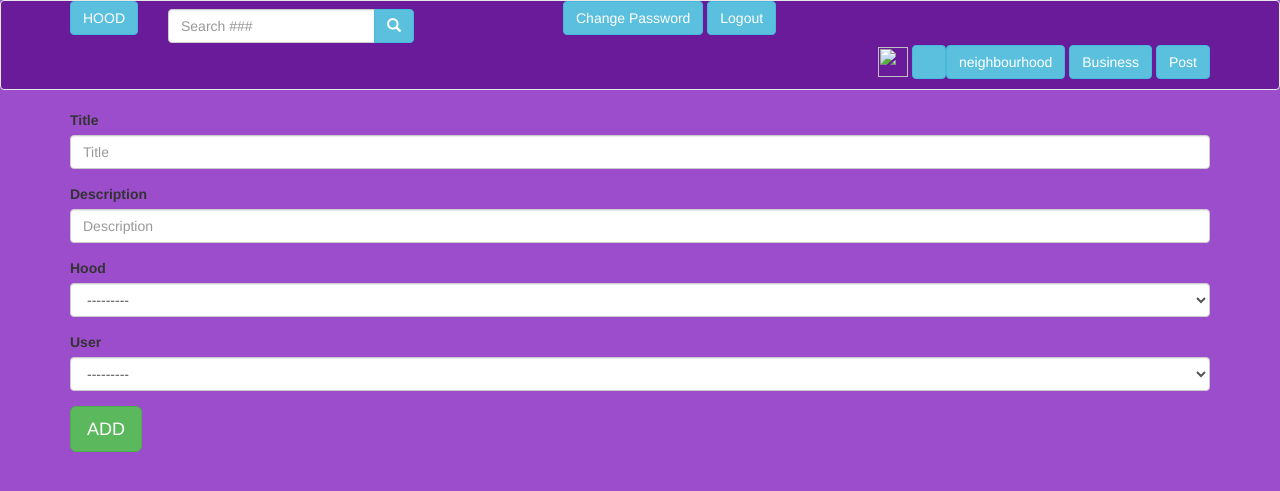
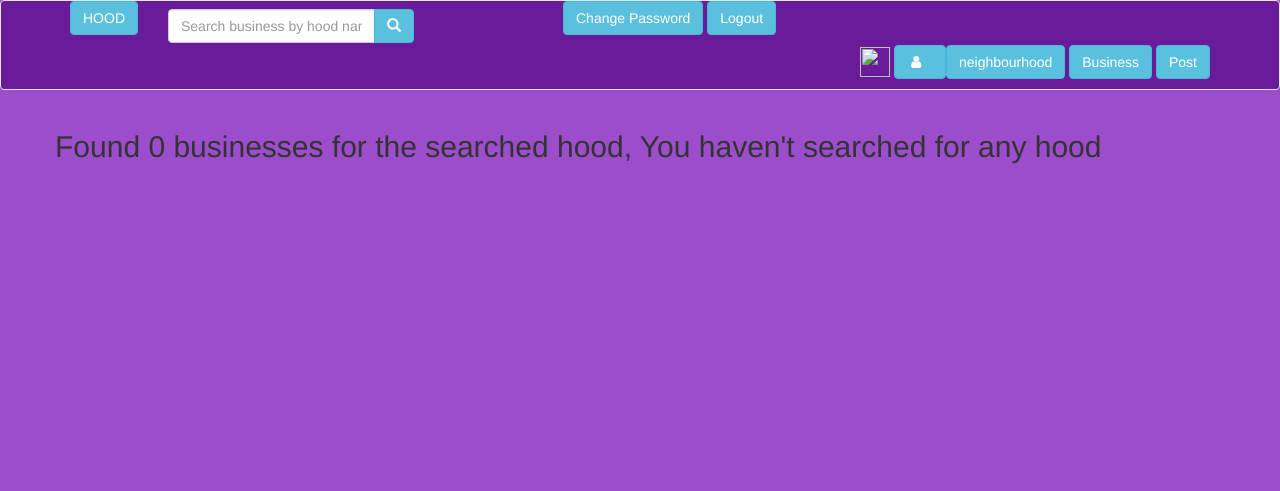
Before and after one commit to mangowilliam/yourhood, a Django app: page /search/post in a window 1280 px wide. Shown: the top 491 px of the page. Run offline with Django 3.2, Linux system fonts and the light colour scheme; the visitor is signed in with stand-in values (Sample User, id 1); data comes from the database, SQL or seed files in the repository; data that the repository does not hold is empty; some libraries are stand-ins or nearby versions.

Commit message:
added search function,url and template

```diff
--- a/hoodapp/models.py
+++ b/hoodapp/models.py
@@ -66,7 +66,10 @@ class Business(models.Model):
     def filter_by_hood(cls,hood_name):
         business = Business.objects.filter(hood=hood_name)
         return business
-
+    @classmethod
+    def search_business(cls, names):
+        business = cls.objects.filter(hood__name__icontains=names)
+        return business
 class Post(models.Model):
     title = models.CharField(max_length = 20)
     description = models.CharField(max_length = 300)
--- a/hoodapp/templates/navbar.html
+++ b/hoodapp/templates/navbar.html
@@ -27,10 +27,10 @@
 
       <div class='navbar-collapse collapse '>
         <div class="col-sm-4 col-md-4 " id="search">
-          <form class="navbar-form" role="search" action="">
+          <form class="navbar-form" role="search" action="{%url 'find'%}">
 
             <div class="input-group">
-              <input type="text" class="form-control" placeholder="Search ###" name="projects">
+              <input type="text" class="form-control" placeholder="Search business by hood name" name="business">
               <div class="input-group-btn">
                 <button class="btn btn-info" type="submit"><i class="glyphicon glyphicon-search"></i></button>
               </div>
--- /dev/null
+++ b/hoodapp/templates/search.html
@@ -0,0 +1,39 @@
+  {%extends 'base.html'%} {% load bootstrap3 %}
+  {%load crispy_forms_tags%}
+  {% block content %}
+  <div class="container">
+
+      <div class="row">
+          {% if businesses%}
+          <h2>Found {{ businesses|length }} business(s) of searched hood; {{message}}</h2>
+          {% else %}
+          <h2> Found 0 businesses for the searched hood, {{message}}</h2>
+          {% endif %}
+
+      </div>
+
+      <div class="row">
+
+          {% if businesses %}
+          {% for businesses in businesses %}
+
+          <div class="col-xs-12 col-sm-12 col-md-6 col-lg-4">
+
+              <div class="card bg-primary">
+                  <h4 class="card-title">{{businesses.name}}</h4>
+                  <img class="card-img-top" src="{{ businesses.image.url }}" height="250px" width="350px"
+                      alt="Card image cap">
+                  <div class="card-img-overlay">
+                      <p class="card-text"><i class="far fa-clock pr-2"></i>{{businesses.pub_date}}</p>
+                  </div>
+              </div>
+
+
+          </div>
+
+          {% endfor %}
+          {% endif %}
+      </div>
+  </div>
+
+  {% endblock %}
--- a/hoodapp/urls.py
+++ b/hoodapp/urls.py
@@ -7,12 +7,14 @@ from django.conf.urls.static import static
 urlpatterns = [
     url('^$', views.hood,name='hood'),
     url(r'register',views.register,name= 'signup'),
+    url(r'^search/', views.search_business, name = 'find'),
     url(r'^business',views.add_business, name = "business"),
     url(r'^nhood',views.add_hood, name = "nhood"),
     url(r'profile',views.profile,name= 'profile'),
     url(r'details',views.add_profile,name= 'details'),
     url(r'post', views.add_post, name = 'post'),
     url(r'update', views.hood_update, name = 'update'),
+
 ]
 if settings.DEBUG:
     urlpatterns+= static(settings.MEDIA_URL, document_root = settings.MEDIA_ROOT)
--- a/hoodapp/views.py
+++ b/hoodapp/views.py
@@ -100,3 +100,16 @@ def hood_update(request):
         'p_form':p_form,
     }
     return render(request,'profile/hoodup.html',twoforms)
+def search_business(request):
+
+    if 'business' in request.GET and request.GET["business"]:
+        names = request.GET.get("business")
+        hoodbusinesses = Business.search_business(names)
+        print(hoodbusinesses)
+        message = f"{names}"
+
+        return render(request, 'search.html', {"message": message, "businesses": hoodbusinesses})
+
+    else:
+        message = "You haven't searched for any hood"
+        return render(request, 'search.html', {"message": message})
```
